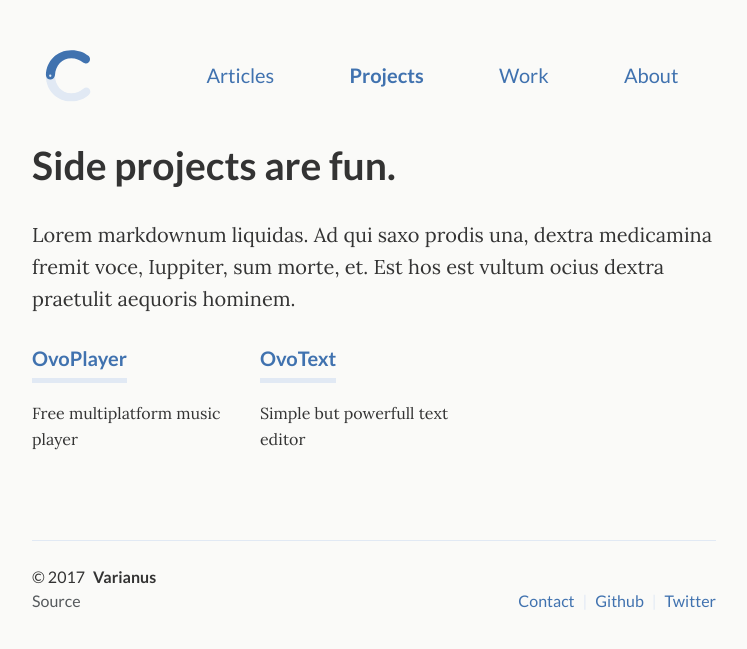
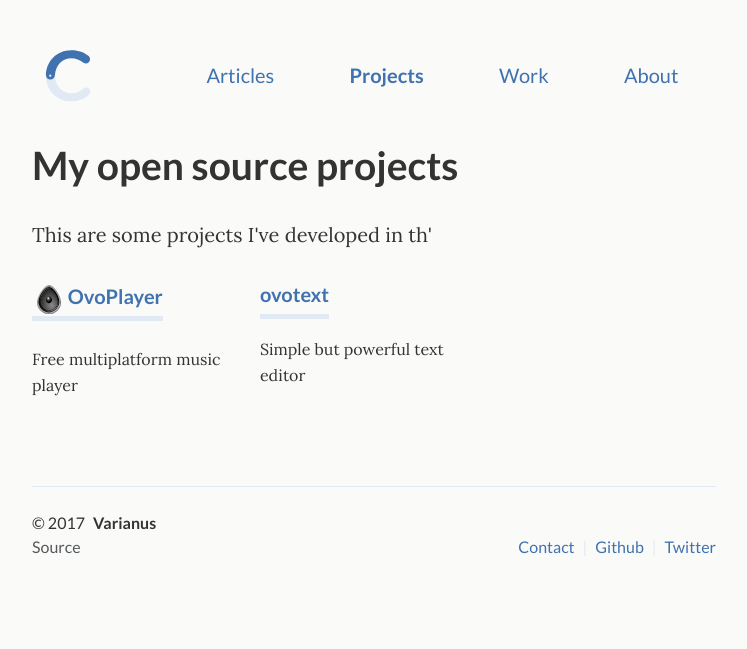
Before and after one commit to varianus/varianus.github.io, a Jekyll site: the page built from _pages/projects.html, in a window 1280 px wide. Shown: the top 649 px of the page, without its empty margins (266-1013 px from the left). Built offline with Jekyll 4.4.1, drawn with Linux system fonts in a browser that asks for light colours.

Commit message:
Handle projects page and icons

```diff
--- a/_pages/projects.html
+++ b/_pages/projects.html
@@ -1,19 +1,23 @@
 ---
 layout: page
 title: Projects
-subtitle: Side projects are fun.
-desc: Side projects are fun.
+subtitle: My open source projects
+desc: My open source projects
 permalink: /projects/
 ---
 
-<p>Lorem markdownum liquidas. Ad qui saxo prodis una, dextra medicamina fremit voce, Iuppiter, sum morte, et. Est hos est vultum ocius dextra praetulit aequoris hominem.</p>
+<p>
+ This are some projects I've developed in th'
+</p>
 
 <div class="projects">
 <div class="grid no-gutters">
  {% for project in site.projectinfo %}
  <div class="unit one-third">
       <div class="project">
-        <h4 class="project-title"><a href="sample-project/">{{project.project}}</a></h4>
+        <h4 class="project-title"><a href="{{project.project}}">
+         {% if project.icon %} <img src={{project.icon}} width="32"> {% endif %}
+           {{project.subtitle}}</a></h4>
         <p>{{project.excerpt}}</p>
       </div>
     </div>
```
Also changed, not shown: _projectinfo/ovoplayer.md (+3 -2 lines), _projectinfo/ovotext.md (+1 -1 lines), assets/img/ovoplayer.png (added).
